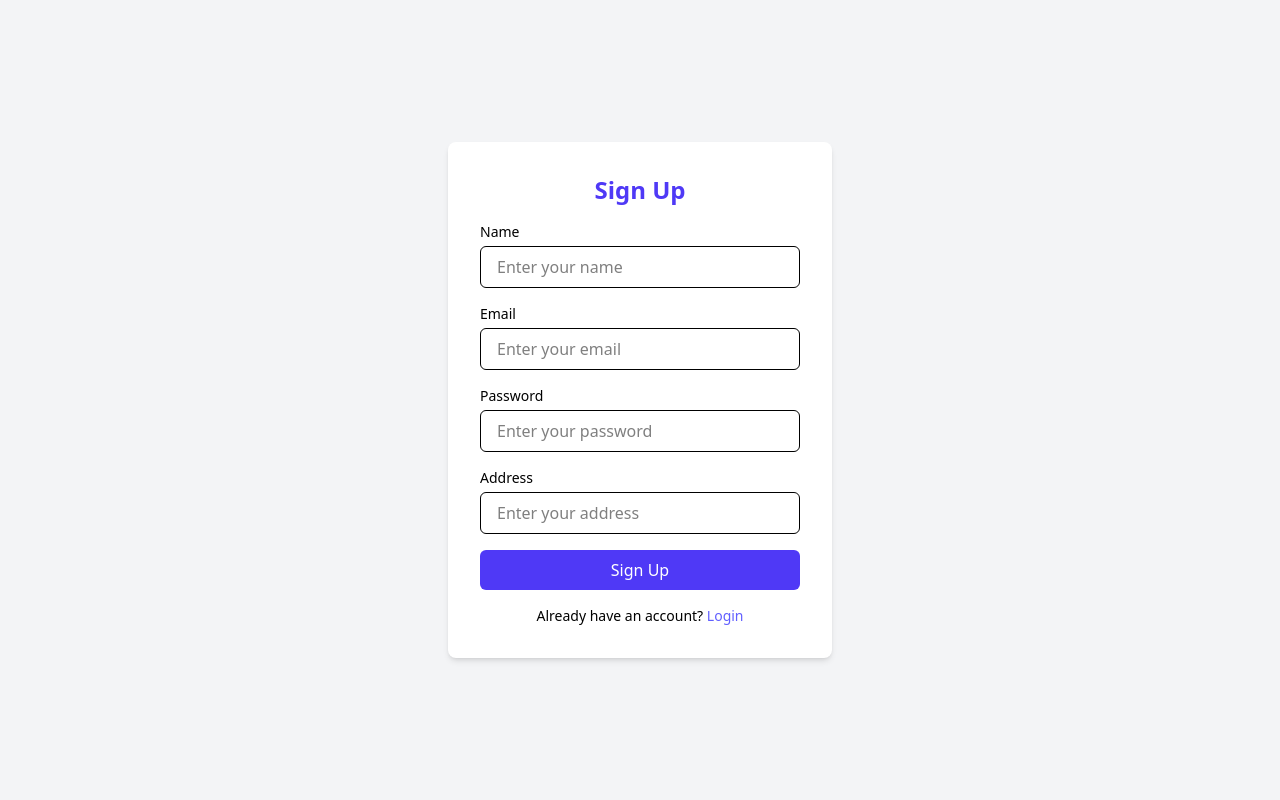
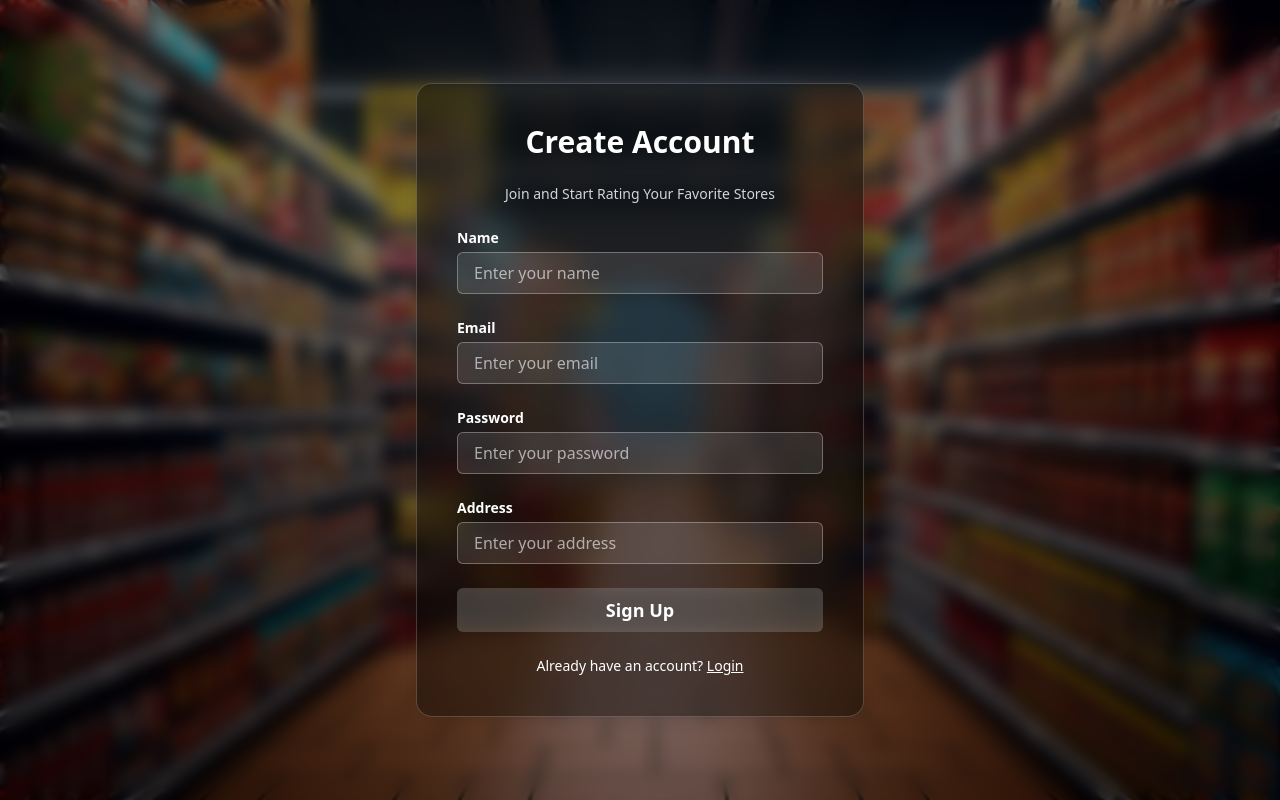
Before and after one commit to sandipsarode/store-ratings, a React (Vite) app in the folder frontend/: page /signup in a window 1280 px wide. Built offline with nearby package versions, Linux system fonts and the light colour scheme.

Commit message:
Login And SignUp Form Updated

```diff
--- a/frontend/src/components/auth/LoginForm.jsx
+++ b/frontend/src/components/auth/LoginForm.jsx
@@ -2,6 +2,7 @@ import React, { useState } from "react";
 import { useNavigate } from "react-router-dom";
 import axios from "../../api/api";
 import { useAuth } from "../../context/AuthContext";
+import BannerBG from "../../assets/BannerBG.jpg";
 
 const LoginForm = () => {
   const [email, setEmail] = useState("");
@@ -25,15 +26,13 @@ const LoginForm = () => {
 
       console.log("Login Success:", response.data);
 
-      // Store user in localStorage & Context
       localStorage.setItem("token", response.data.token);
       localStorage.setItem("user", JSON.stringify(response.data.user));
 
-      loginUser(response.data.user); // <-- Update global context immediately
+      loginUser(response.data.user);
 
       const userRole = response.data.user.role;
 
-      // Navigate based on role
       if (userRole === "admin") navigate("/admin-dashboard");
       else if (userRole === "owner") navigate("/storeowner-dashboard");
       else navigate("/user-dashboard");
@@ -47,7 +46,7 @@ const LoginForm = () => {
     <div
       className="min-h-screen w-full flex items-center justify-center bg-cover bg-center"
       style={{
-        backgroundImage: "url('/src/assets/BannerBG.jpg')",
+        backgroundImage: `url(${BannerBG})`,
       }}
     >
       <form
--- a/frontend/src/components/auth/SignupForm.jsx
+++ b/frontend/src/components/auth/SignupForm.jsx
@@ -1,6 +1,7 @@
 import React, { useState } from "react";
 import { useNavigate } from "react-router-dom";
 import axios from "../../api/api";
+import signUpBannerBG from "../../assets/signUpBanner.jpg";
 
 const SignupForm = () => {
   const [name, setName] = useState("");
@@ -24,7 +25,6 @@ const SignupForm = () => {
       });
 
       console.log("Signup Success:", response.data);
-      // Optional: Auto-login after signup
       navigate("/login");
     } catch (err) {
       console.error(err.response?.data?.message || "Signup Failed");
@@ -33,79 +33,103 @@ const SignupForm = () => {
   };
 
   return (
-    <div className="min-h-screen flex items-center justify-center bg-gray-100">
+    <div
+      className="relative min-h-screen w-full flex items-center justify-center bg-cover bg-center"
+      style={{
+        backgroundImage: `url(${signUpBannerBG})`,
+      }}
+    >
+      {/* Dark Blur Overlay */}
+      <div className="absolute inset-0 bg-black/50 backdrop-blur-sm z-0"></div>
+
+      {/* Signup Form */}
       <form
         onSubmit={handleSubmit}
-        className="bg-white p-8 rounded-lg shadow-md w-96 flex flex-col gap-4"
+        className="relative z-10 backdrop-blur-md bg-black/40 p-10 rounded-2xl shadow-lg w-full max-w-md flex flex-col gap-6 border border-white/20 mx-4"
       >
-        <h2 className="text-2xl font-bold text-center text-indigo-600">
-          Sign Up
+        <h2 className="text-3xl font-extrabold text-center text-white">
+          Create Account
         </h2>
+        <p className="text-sm text-center text-gray-300">
+          Join and Start Rating Your Favorite Stores
+        </p>
 
-        {error && <p className="text-red-500 text-sm text-center">{error}</p>}
+        {error && (
+          <p className="text-red-400 text-sm text-center bg-red-900/40 py-2 rounded-md">
+            {error}
+          </p>
+        )}
 
         <div>
-          <label className="block text-sm mb-1">Name</label>
+          <label className="block text-sm font-semibold mb-1 text-white">
+            Name
+          </label>
           <input
             type="text"
             value={name}
             onChange={(e) => setName(e.target.value)}
             required
-            className="w-full px-4 py-2 border rounded-md focus:outline-indigo-500"
+            className="w-full px-4 py-2 border border-white/30 bg-white/10 text-white rounded-md focus:outline-none focus:ring-2 focus:ring-white/40 placeholder-white/60"
             placeholder="Enter your name"
           />
         </div>
 
         <div>
-          <label className="block text-sm mb-1">Email</label>
+          <label className="block text-sm font-semibold mb-1 text-white">
+            Email
+          </label>
           <input
             type="email"
             value={email}
             onChange={(e) => setEmail(e.target.value)}
             required
-            className="w-full px-4 py-2 border rounded-md focus:outline-indigo-500"
+            className="w-full px-4 py-2 border border-white/30 bg-white/10 text-white rounded-md focus:outline-none focus:ring-2 focus:ring-white/40 placeholder-white/60"
             placeholder="Enter your email"
             autoComplete="email"
           />
         </div>
 
         <div>
-          <label className="block text-sm mb-1">Password</label>
+          <label className="block text-sm font-semibold mb-1 text-white">
+            Password
+          </label>
           <input
             type="password"
             value={password}
             onChange={(e) => setPassword(e.target.value)}
             required
-            className="w-full px-4 py-2 border rounded-md focus:outline-indigo-500"
+            className="w-full px-4 py-2 border border-white/30 bg-white/10 text-white rounded-md focus:outline-none focus:ring-2 focus:ring-white/40 placeholder-white/60"
             placeholder="Enter your password"
             autoComplete="new-password"
           />
         </div>
 
         <div>
-          <label className="block text-sm mb-1">Address</label>
+          <label className="block text-sm font-semibold mb-1 text-white">
+            Address
+          </label>
           <input
             type="text"
             value={address}
             onChange={(e) => setAddress(e.target.value)}
             required
-            className="w-full px-4 py-2 border rounded-md focus:outline-indigo-500"
+            className="w-full px-4 py-2 border border-white/30 bg-white/10 text-white rounded-md focus:outline-none focus:ring-2 focus:ring-white/40 placeholder-white/60"
             placeholder="Enter your address"
           />
         </div>
 
         <button
           type="submit"
-          className="bg-indigo-600 text-white py-2 rounded-md hover:bg-indigo-700 transition"
+          className="bg-white/20 text-white py-2 rounded-md hover:bg-white/30 transition font-semibold text-lg backdrop-blur-sm"
         >
           Sign Up
         </button>
 
-        <p className="text-sm text-center">
+        <p className="text-sm text-center text-white">
           Already have an account?{" "}
           <span
             onClick={() => navigate("/login")}
-            className="text-indigo-500 cursor-pointer"
+            className="text-white underline cursor-pointer hover:text-gray-300"
           >
             Login
           </span>
```
Also changed, not shown: frontend/src/assets/signUpBanner.jpg (added).
